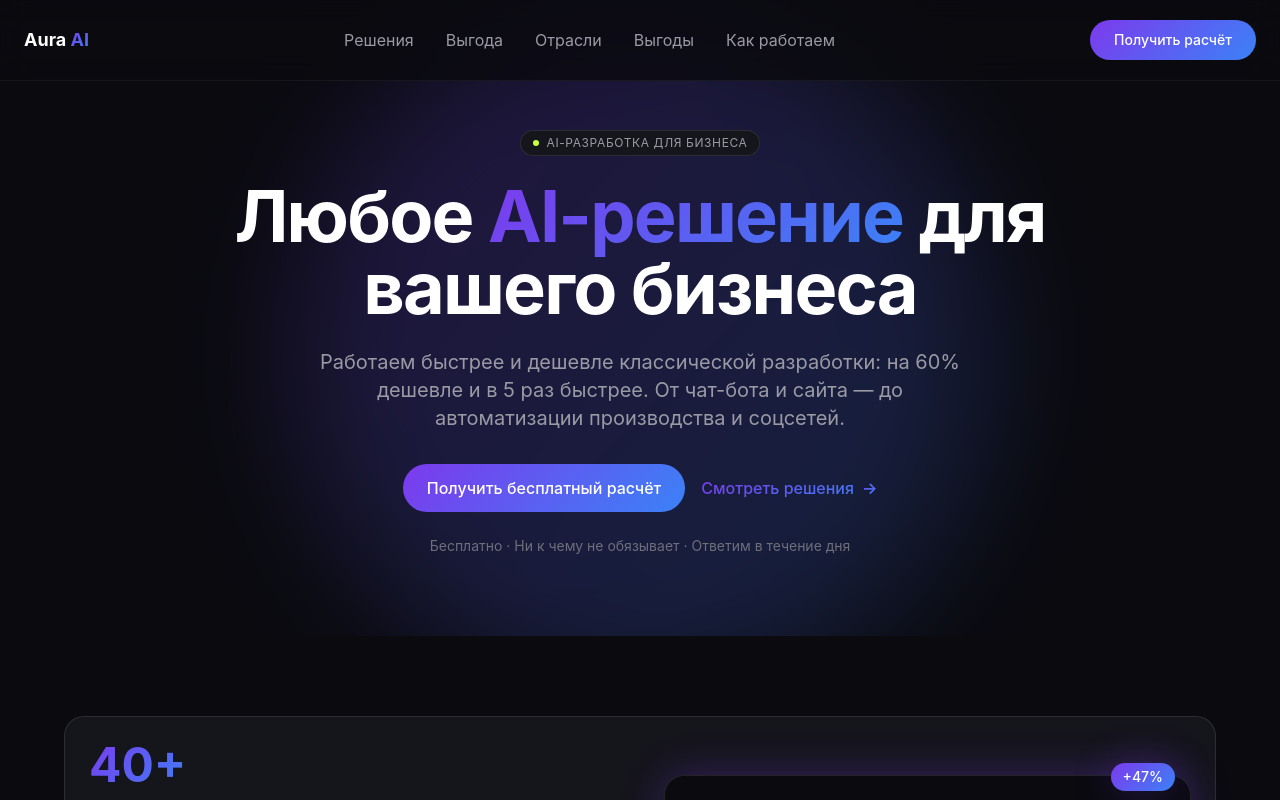
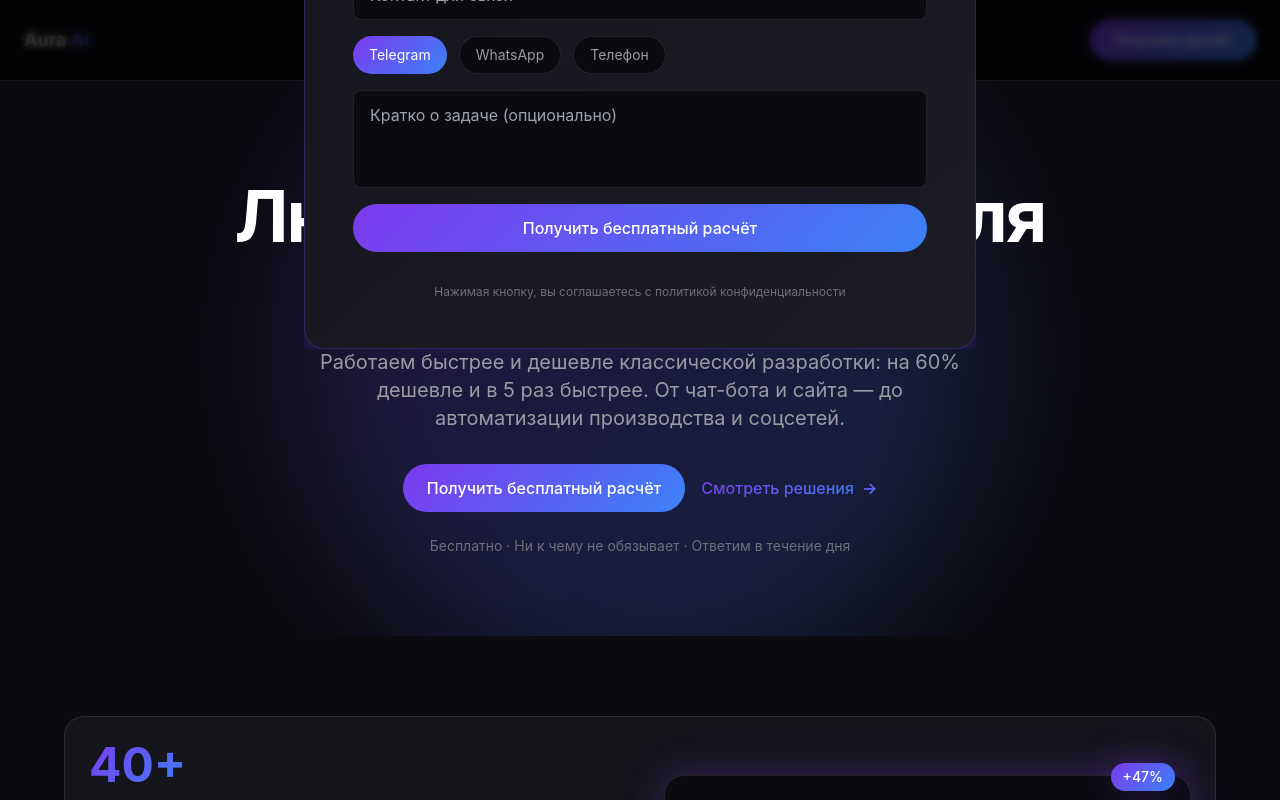
Before and after one commit to youlikeby/aura-landing-v2, a React (Vite) app: page / in a window 1280 px wide. Both pictures are taken after a click on the button "Получить расчёт". Shown: the top 800 px of the page. Built offline with nearby package versions, Linux system fonts and the light colour scheme.

Commit message:
feat: add contact modal with form

```diff
--- /dev/null
+++ b/src/components/ContactModal.tsx
@@ -0,0 +1,159 @@
+import { useEffect, useRef, useState, type FormEvent } from 'react'
+import Modal from './ui/Modal'
+import Button from './ui/Button'
+
+const CONTACT_METHODS = ['Telegram', 'WhatsApp', 'Телефон']
+const WEB3FORMS_ENDPOINT = 'https://api.web3forms.com/submit'
+
+interface ContactModalProps {
+  isOpen: boolean
+  onClose: () => void
+}
+
+function ContactModal({ isOpen, onClose }: ContactModalProps) {
+  const [contactMethod, setContactMethod] = useState(CONTACT_METHODS[0])
+  const [isSubmitting, setIsSubmitting] = useState(false)
+  const [isSuccess, setIsSuccess] = useState(false)
+  const [isError, setIsError] = useState(false)
+  const formRef = useRef<HTMLFormElement>(null)
+
+  useEffect(() => {
+    if (isOpen) {
+      setIsSuccess(false)
+      setIsError(false)
+    }
+  }, [isOpen])
+
+  useEffect(() => {
+    if (!isSuccess) return
+
+    const timeout = setTimeout(() => {
+      onClose()
+    }, 2000)
+
+    return () => clearTimeout(timeout)
+  }, [isSuccess, onClose])
+
+  const handleSubmit = async (e: FormEvent<HTMLFormElement>) => {
+    e.preventDefault()
+
+    const accessKey = import.meta.env.VITE_WEB3FORMS_KEY
+
+    if (!accessKey || accessKey === 'your_key_here') {
+      alert('Форма не подключена: укажите WEB3FORMS_ACCESS_KEY в .env')
+      return
+    }
+
+    setIsSubmitting(true)
+    setIsSuccess(false)
+    setIsError(false)
+
+    const formData = new FormData(e.currentTarget)
+
+    try {
+      const response = await fetch(WEB3FORMS_ENDPOINT, {
+        method: 'POST',
+        headers: { 'Content-Type': 'application/json', Accept: 'application/json' },
+        body: JSON.stringify({
+          access_key: accessKey,
+          name: formData.get('name'),
+          contact: formData.get('contact'),
+          contact_method: contactMethod,
+          message: formData.get('message'),
+          from_website: 'Aura AI Landing',
+        }),
+      })
+
+      const result = await response.json()
+
+      if (result.success) {
+        setIsSuccess(true)
+        formRef.current?.reset()
+        setContactMethod(CONTACT_METHODS[0])
+      } else {
+        setIsError(true)
+      }
+    } catch {
+      setIsError(true)
+    } finally {
+      setIsSubmitting(false)
+    }
+  }
+
+  return (
+    <Modal isOpen={isOpen} onClose={onClose}>
+      <div className="bg-gradient-to-br from-[#15151C] to-[#1B1B25] border border-[#7C3AED]/30 shadow-glow rounded-card p-8 md:p-12">
+        <h2 className="text-3xl font-bold text-white mb-2">Получите бесплатный расчёт AI</h2>
+        <p className="text-text-secondary mb-8">
+          Оставьте заявку — и уже завтра пришлём расчёт: варианты решения, сроки, бюджет и ожидаемый эффект.
+        </p>
+
+        <form ref={formRef} className="flex flex-col gap-4" onSubmit={handleSubmit}>
+          <input
+            type="text"
+            name="name"
+            placeholder="Ваше имя"
+            className="w-full bg-background border border-white/10 rounded-lg px-4 py-3 text-white focus:outline-none focus:border-[#7C3AED] transition-colors"
+          />
+          <input
+            type="tel"
+            name="contact"
+            placeholder="Контакт для связи"
+            className="w-full bg-background border border-white/10 rounded-lg px-4 py-3 text-white focus:outline-none focus:border-[#7C3AED] transition-colors"
+          />
+
+          <div className="flex gap-3 flex-wrap">
+            {CONTACT_METHODS.map((method) => (
+              <button
+                key={method}
+                type="button"
+                onClick={() => setContactMethod(method)}
+                className={`px-4 py-2 rounded-pill text-sm transition-colors duration-200 ${
+                  contactMethod === method
+                    ? 'bg-accent-gradient text-white'
+                    : 'bg-background border border-white/10 text-text-secondary'
+                }`}
+              >
+                {method}
+              </button>
+            ))}
+          </div>
+
+          <textarea
+            name="message"
+            placeholder="Кратко о задаче (опционально)"
+            rows={3}
+            className="w-full bg-background border border-white/10 rounded-lg px-4 py-3 text-white focus:outline-none focus:border-[#7C3AED] transition-colors resize-none"
+          />
+
+          <Button
+            type="submit"
+            variant="primary"
+            disabled={isSubmitting}
+            className={`w-full ${isSubmitting ? 'opacity-70 cursor-wait' : ''}`}
+          >
+            {isSubmitting ? 'Отправка...' : 'Получить бесплатный расчёт'}
+          </Button>
+
+          {isSuccess && (
+            <p className="text-center text-sm rounded-lg px-4 py-3 bg-accent-lime/10 border border-accent-lime/30 text-accent-lime">
+              Заявка отправлена! Мы свяжемся с вами в течение дня.
+            </p>
+          )}
+
+          {isError && (
+            <p className="text-center text-sm rounded-lg px-4 py-3 bg-red-500/10 border border-red-500/30 text-red-400">
+              Произошла ошибка. Попробуйте ещё раз или напишите нам в Telegram.
+            </p>
+          )}
+
+          <p className="text-text-muted text-xs mt-4 text-center">
+            Нажимая кнопку, вы соглашаетесь с политикой конфиденциальности
+          </p>
+        </form>
+      </div>
+    </Modal>
+  )
+}
+
+export default ContactModal
--- a/src/components/Header.tsx
+++ b/src/components/Header.tsx
@@ -1,4 +1,6 @@
+import { useState } from 'react'
 import Button from './ui/Button'
+import ContactModal from './ContactModal'
 
 const NAV_LINKS = [
   { label: 'Решения', href: '#solutions' },
@@ -9,6 +11,8 @@ const NAV_LINKS = [
 ]
 
 function Header() {
+  const [isModalOpen, setIsModalOpen] = useState(false)
+
   return (
     <header className="fixed top-0 left-0 right-0 z-50 bg-background/80 backdrop-blur-md border-b border-white/5">
       <div className="max-w-7xl mx-auto px-6 flex justify-between items-center h-20">
@@ -24,10 +28,12 @@ function Header() {
           ))}
         </nav>
 
-        <Button variant="primary" className="h-10 px-5 text-sm">
+        <Button variant="primary" className="h-10 px-5 text-sm" onClick={() => setIsModalOpen(true)}>
           Получить расчёт
         </Button>
       </div>
+
+      <ContactModal isOpen={isModalOpen} onClose={() => setIsModalOpen(false)} />
     </header>
   )
 }
--- a/src/components/sections/Benefit.tsx
+++ b/src/components/sections/Benefit.tsx
@@ -1,7 +1,9 @@
+import { useState } from 'react'
 import Badge from '../ui/Badge'
 import Button from '../ui/Button'
 import Card from '../ui/Card'
 import CountUp from '../ui/CountUp'
+import ContactModal from '../ContactModal'
 
 const NUMBERS = [
   { prefix: '-', target: 60, suffix: '%', label: 'к стоимости разработки' },
@@ -14,6 +16,8 @@ const CLASSIC_POINTS = ['Команда 3–5 человек', '$3000/мес н
 const AURA_POINTS = ['AI делает основной объём работы', 'MVP за 2–4 недели', 'Компактная команда', 'Оплата за результат']
 
 function Benefit() {
+  const [isModalOpen, setIsModalOpen] = useState(false)
+
   return (
     <section id="benefit" className="py-24 px-6 max-w-7xl mx-auto bg-card-light">
       <div className="text-center">
@@ -73,9 +77,13 @@ function Benefit() {
           Тот же результат — быстрее, дешевле и без лишних затрат на команду.
         </p>
         <div className="mt-8">
-          <Button variant="primary">Получить бесплатный расчёт</Button>
+          <Button variant="primary" onClick={() => setIsModalOpen(true)}>
+            Получить бесплатный расчёт
+          </Button>
         </div>
       </div>
+
+      <ContactModal isOpen={isModalOpen} onClose={() => setIsModalOpen(false)} />
     </section>
   )
 }
--- a/src/components/sections/Hero.tsx
+++ b/src/components/sections/Hero.tsx
@@ -1,7 +1,11 @@
+import { useState } from 'react'
 import Badge from '../ui/Badge'
 import Button from '../ui/Button'
+import ContactModal from '../ContactModal'
 
 function Hero() {
+  const [isModalOpen, setIsModalOpen] = useState(false)
+
   return (
     <section className="relative pt-32 pb-20 overflow-hidden">
       <div
@@ -23,7 +27,9 @@ function Hero() {
         </p>
 
         <div className="flex justify-center gap-4 mt-8">
-          <Button variant="primary">Получить бесплатный расчёт</Button>
+          <Button variant="primary" onClick={() => setIsModalOpen(true)}>
+            Получить бесплатный расчёт
+          </Button>
           <Button variant="secondary">Смотреть решения</Button>
         </div>
 
@@ -31,6 +37,8 @@ function Hero() {
           Бесплатно · Ни к чему не обязывает · Ответим в течение дня
         </p>
       </div>
+
+      <ContactModal isOpen={isModalOpen} onClose={() => setIsModalOpen(false)} />
     </section>
   )
 }
--- /dev/null
+++ b/src/components/ui/Modal.tsx
@@ -0,0 +1,57 @@
+import { useEffect, useState, type ReactNode } from 'react'
+
+interface ModalProps {
+  isOpen: boolean
+  onClose: () => void
+  children: ReactNode
+}
+
+function Modal({ isOpen, onClose, children }: ModalProps) {
+  const [isVisible, setIsVisible] = useState(false)
+
+  useEffect(() => {
+    if (!isOpen) return
+
+    const id = requestAnimationFrame(() => setIsVisible(true))
+    return () => cancelAnimationFrame(id)
+  }, [isOpen])
+
+  useEffect(() => {
+    if (!isOpen) {
+      setIsVisible(false)
+      return
+    }
+
+    const handleKeyDown = (e: KeyboardEvent) => {
+      if (e.key === 'Escape') onClose()
+    }
+
+    document.addEventListener('keydown', handleKeyDown)
+    document.body.style.overflow = 'hidden'
+
+    return () => {
+      document.removeEventListener('keydown', handleKeyDown)
+      document.body.style.overflow = ''
+    }
+  }, [isOpen, onClose])
+
+  if (!isOpen) return null
+
+  return (
+    <div
+      className="fixed inset-0 z-50 bg-black/70 backdrop-blur-sm flex items-center justify-center p-6"
+      onClick={onClose}
+    >
+      <div
+        className={`relative max-w-2xl w-full max-h-[90vh] overflow-y-auto transition-all duration-300 ${
+          isVisible ? 'opacity-100 scale-100' : 'opacity-0 scale-95'
+        }`}
+        onClick={(e) => e.stopPropagation()}
+      >
+        {children}
+      </div>
+    </div>
+  )
+}
+
+export default Modal
```
